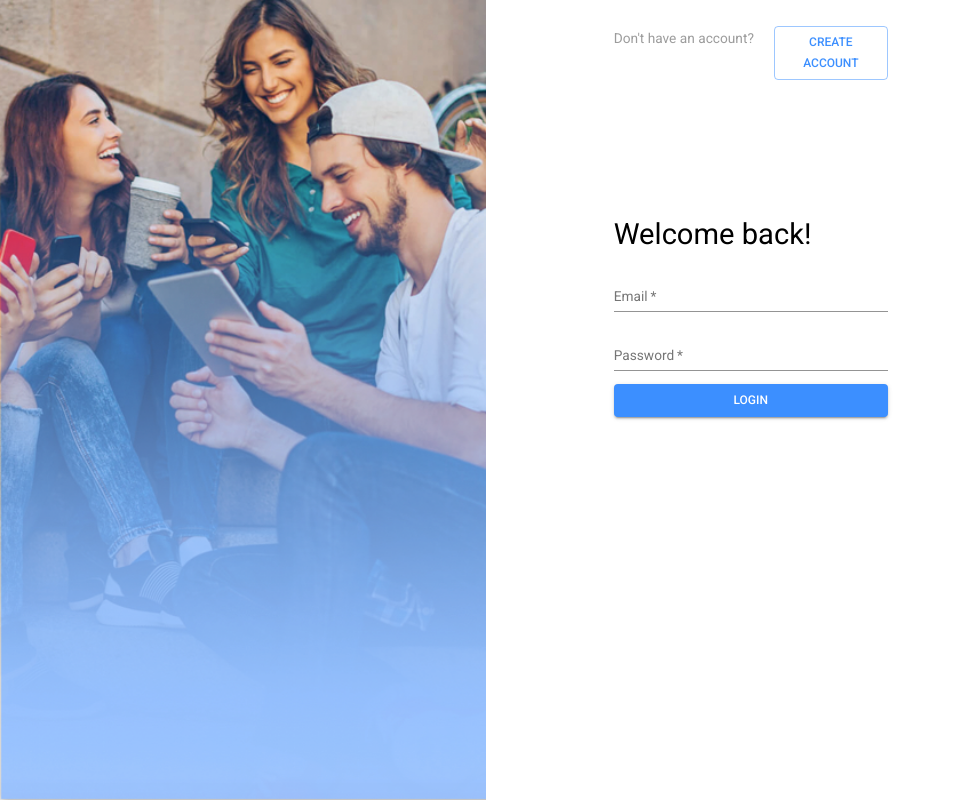
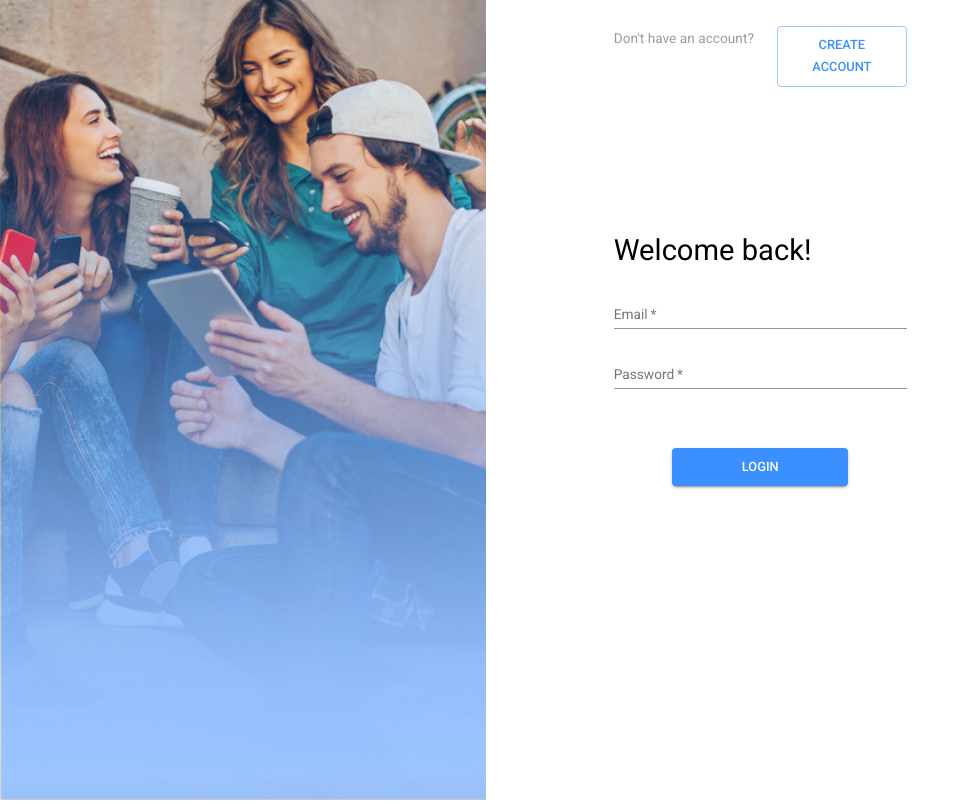
Before and after one commit to peacebonez/world-chat, a React (Create React App) app in the folder client/: page /login in a window 1280 px wide. Shown: the whole page, without its empty margins (0-970 px from the left). Built offline with nearby package versions, Linux system fonts and the light colour scheme; no server answers.

Commit message:
more changes to UI

```diff
--- a/client/src/components/Conversation.js
+++ b/client/src/components/Conversation.js
@@ -1,5 +1,4 @@
 import React, {useEffect} from "react";
-import io from 'socket.io-client';
 import PropTypes from "prop-types";
 import { makeStyles } from "@material-ui/core/styles";
 
@@ -23,16 +22,7 @@ const useStyles = makeStyles((theme) => ({
 const Conversation = (props) => {
   const classes = useStyles();
 
-  useEffect(() => {
-    let socket = io(serverURL);
-    socket.on('connect', () => {
-      console.log(socket.id);
-      console.log(socket.connected);
-    })
 
-    // CLEAN UP THE EFFECT
-    return () => socket.disconnect();
-  }, []);
   return (
     <div className={classes.conversation}>
       <Navbar />
--- a/client/src/pages/Landing.js
+++ b/client/src/pages/Landing.js
@@ -45,6 +45,10 @@ const useStyles = makeStyles({
   },
   grayText: {
     color: '#9c9c9c'
+  },
+  createButton: {
+    width: '60%',
+    margin: 'auto'
   }
 });
 
@@ -152,6 +156,7 @@ export default function Landing() {
           <Typography variant="subtitle1" className={classes.grayText}>Already have an account? </Typography>
           <Link to="/login" className={classes.noUnderlineLink}>
             <Button
+              size="large"
               variant="outlined"
               color="primary"
               className={classes.loginButton}
@@ -224,7 +229,13 @@ export default function Landing() {
           <Typography variant="h6" className={classes.errors}>
             {errorLanguage}
           </Typography>
-          <Button variant="contained" color="primary" onClick={handleSubmit}>
+          <Button
+            className={classes.createButton}
+            variant="contained"
+            size="large"
+            color="primary"
+            onClick={handleSubmit}
+          >
             Create
           </Button>
         </Box>
--- a/client/src/pages/Login.js
+++ b/client/src/pages/Login.js
@@ -40,7 +40,13 @@ const useStyles = makeStyles({
     marginBottom: '5%',
   },
   createAccountButton: {
-    marginLeft: '15%'
+    marginLeft: '15%',
+    outline: 'none'
+  },
+  loginButton: {
+    marginTop: '15%',
+    width: '60%',
+    margin: 'auto'
   }
 });
 
@@ -110,7 +116,7 @@ export default function Login() {
         <Box display="flex" className={classes.marginBottom50}>
           <Typography variant="subtitle1" className={classes.grayText}>Don't have an account? </Typography>
           <Link to="/" className={classes.noUnderlineLink}>
-            <Button variant="outlined" color="primary" className={classes.createAccountButton}>
+            <Button size="large" variant="outlined" color="primary" className={classes.createAccountButton}>
                 Create account
             </Button>
           </Link>
@@ -143,7 +149,13 @@ export default function Login() {
               errorPassword && 'Password must be at least 6 characters.'
             }
           />
-          <Button variant="contained" color="primary" onClick={handleClick}>
+          <Button
+            variant="contained"
+            size="large"
+            color="primary"
+            onClick={handleClick}
+            className={classes.loginButton}
+          >
             Login
           </Button>
         </Box>
```
